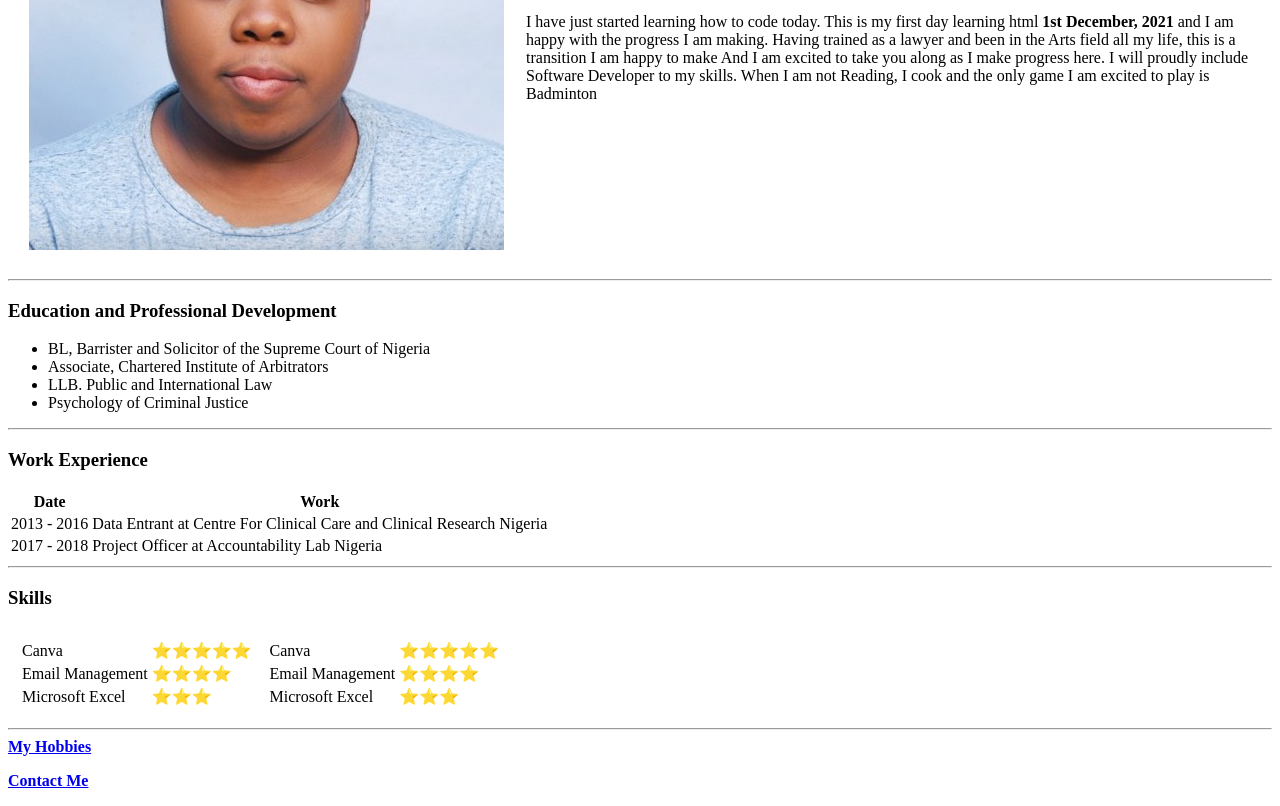
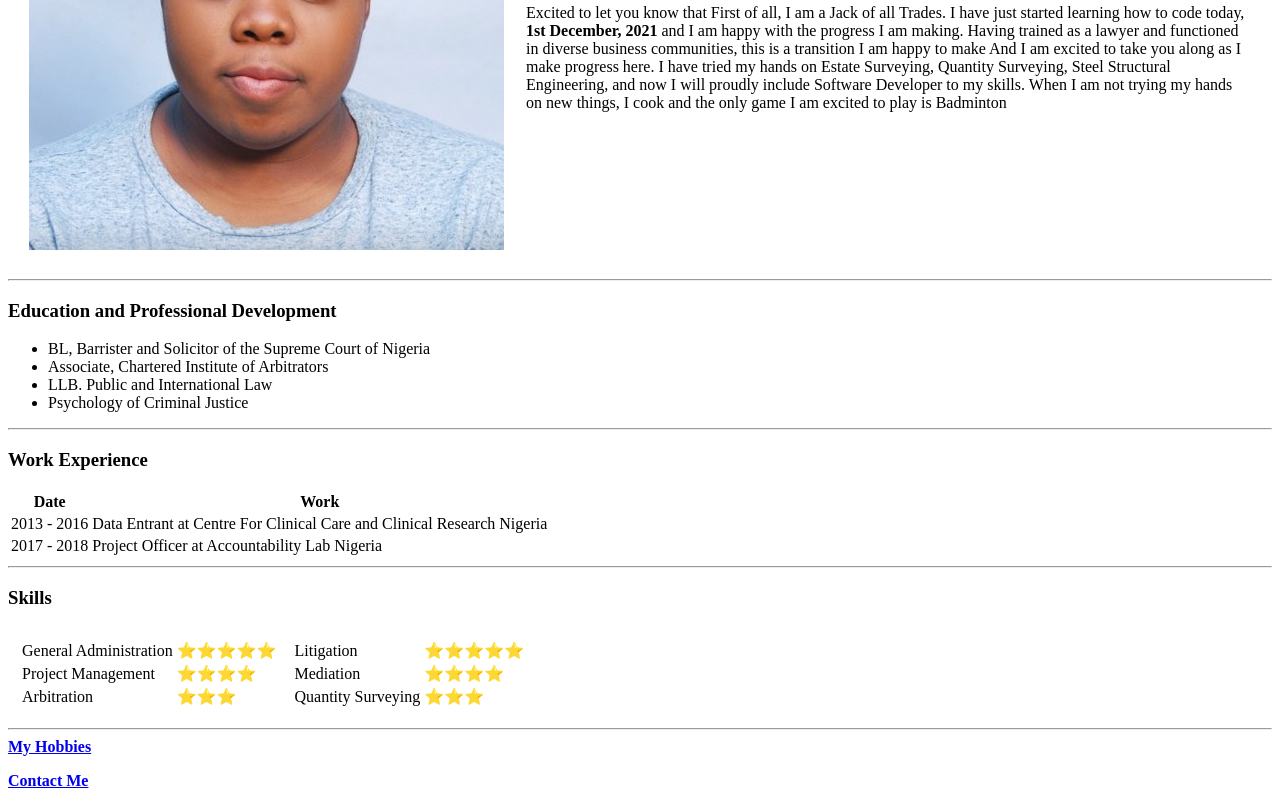
Before and after one commit to Cadaobi/Resume, a plain HTML site: page index.html in a window 1280 px wide. Shown: the part 255-1061 px from the top of the page. Drawn offline with Linux system fonts and the light colour scheme.

Commit message:
Update index.html

```diff
--- a/index.html
+++ b/index.html
@@ -9,10 +9,9 @@
         <td><img src="Profile.jpg" alt="Profile Picture of Adaobi"></td>
         <td><h1>Adaobi Stephanie Chigbata</h1>
         <p>    <em>Lawyer, Software Developer, Freelancer, <strong>Chef</strong>.</em> </p>
-        <p>I have just started learning how to code today.
-        This is my first day learning html <strong>1st December, 2021</strong> and I am happy with the progress I am making.
-      Having trained as a lawyer and been in the Arts field all my life, this is a transition I am happy to make
-    And I am excited to take you along as I make progress here. I will proudly include Software Developer to my skills. When I am not Reading,  I cook and the only game I am excited to play is Badminton</p>
+        <p>Excited to let you know that First of all, I am a Jack of all Trades. I have just started learning how to code today, <strong>1st December, 2021</strong> and I am happy with the progress I am making.
+      Having trained as a lawyer and functioned in diverse business communities, this is a transition I am happy to make
+    And I am excited to take you along as I make progress here. I have tried my hands on Estate Surveying, Quantity Surveying, Steel Structural Engineering, and now I will proudly include Software Developer to my skills. When I am not trying my hands on new things,  I cook and the only game I am excited to play is Badminton</p>
         </td>
 
       </tr>
@@ -58,15 +57,15 @@
   <td>
     <table>
     <tr>
-      <td>Canva</td>
+      <td>General Administration</td>
       <td>⭐⭐⭐⭐⭐</td>
     </tr>
     <tr>
-      <td>Email Management</td>
+      <td>Project Management</td>
       <td>⭐⭐⭐⭐</td>
     </tr>
     <tr>
-      <td>Microsoft Excel</td>
+      <td>Arbitration</td>
       <td>⭐⭐⭐</td>
     </tr>
   </table>
@@ -74,15 +73,15 @@
 <td>
   <table>
   <tr>
-    <td>Canva</td>
+    <td>Litigation</td>
     <td>⭐⭐⭐⭐⭐</td>
   </tr>
   <tr>
-    <td>Email Management</td>
+    <td>Mediation</td>
     <td>⭐⭐⭐⭐</td>
   </tr>
   <tr>
-    <td>Microsoft Excel</td>
+    <td>Quantity Surveying</td>
     <td>⭐⭐⭐</td>
   </tr>
 </table>
```
